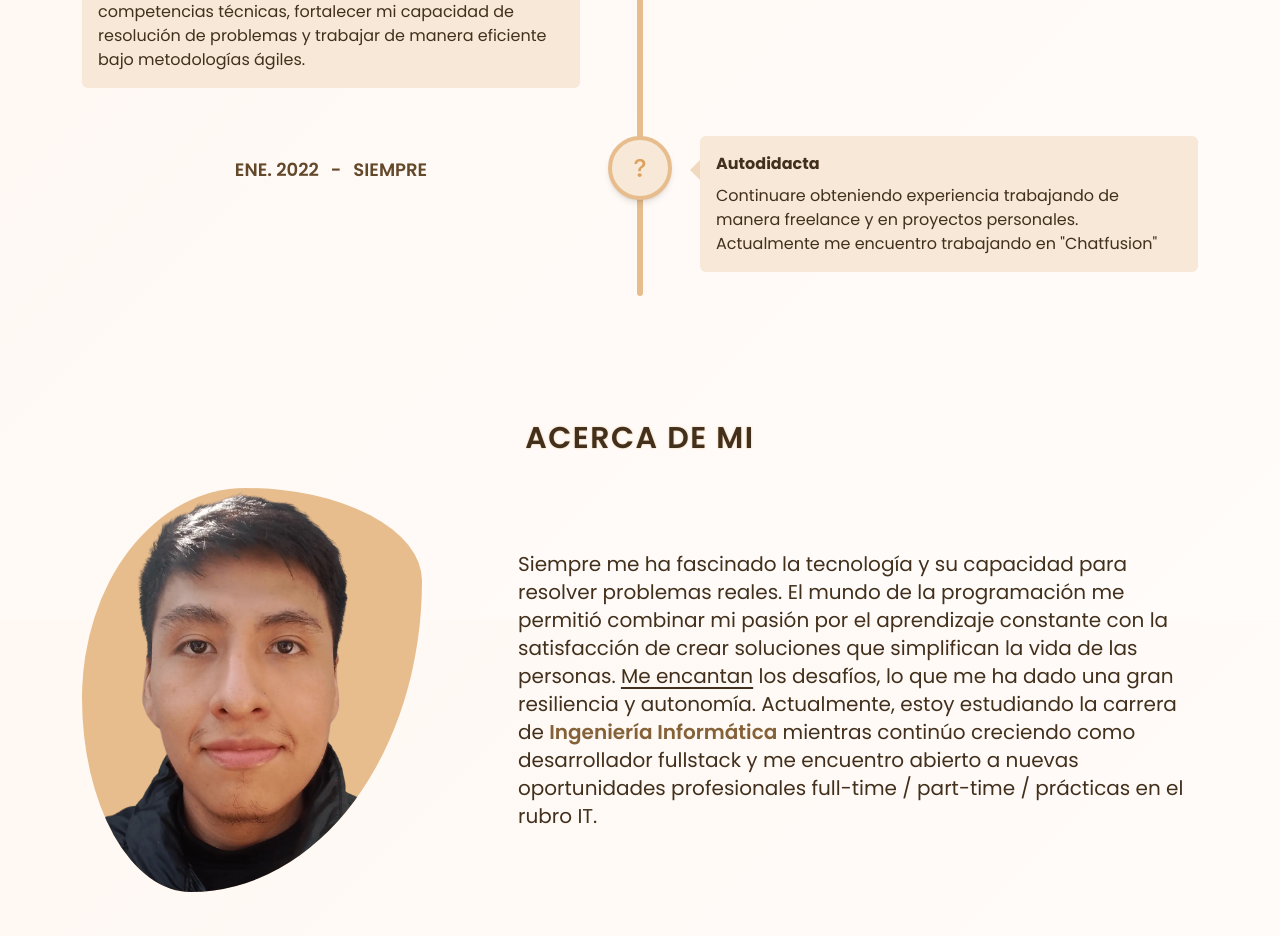
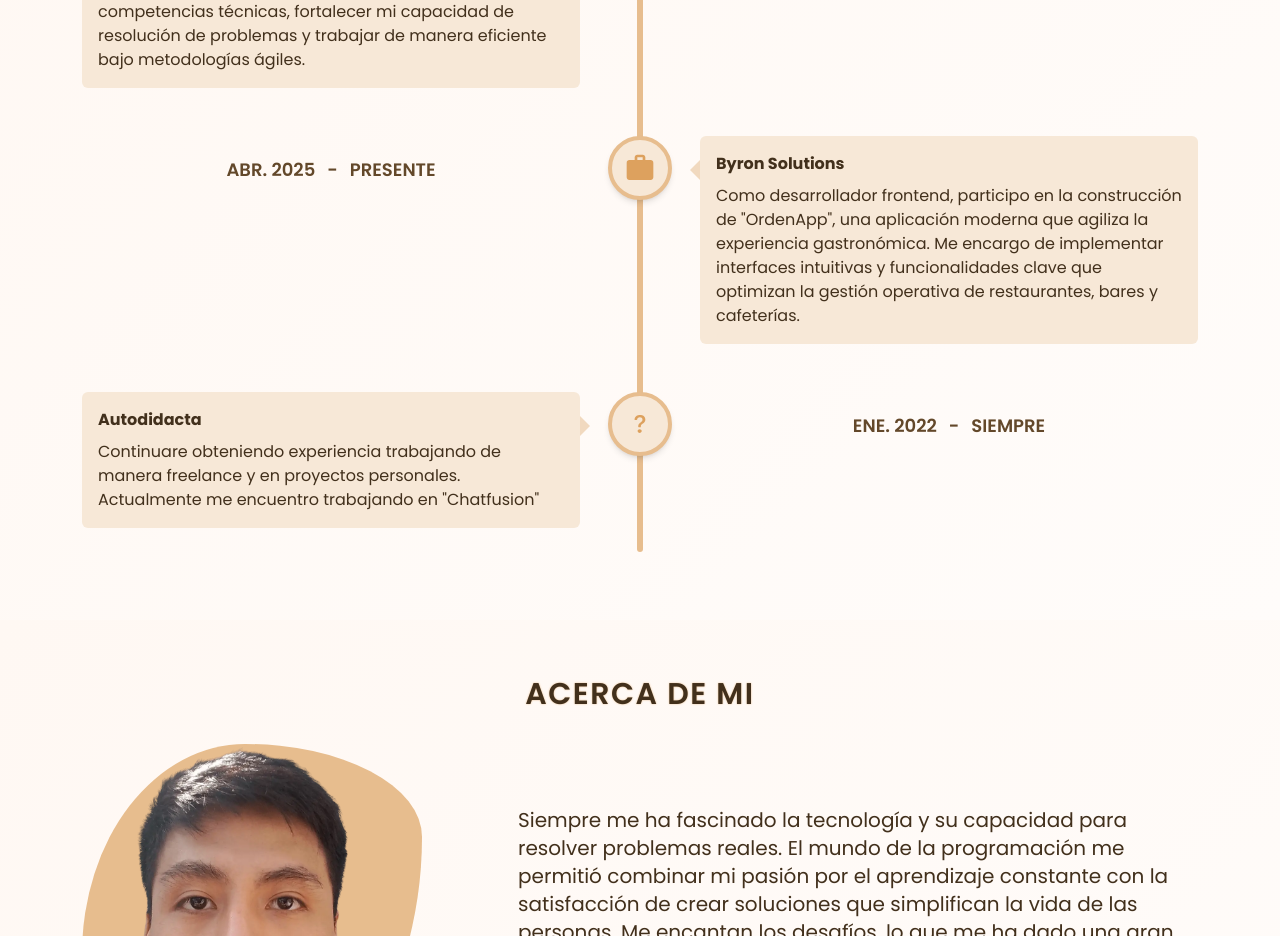
Before and after one commit to KevinMCJ/Portfolio-V2, a React (Vite) app: page / in a window 1280 px wide. Shown: the part 3380-4316 px from the top of the page. Built offline with nearby package versions, Linux system fonts and the light colour scheme.

Commit message:
chore: add new  experience

```diff
--- a/src/components/TimelineEvent.tsx
+++ b/src/components/TimelineEvent.tsx
@@ -69,12 +69,14 @@ const TimelineEvent = ({ item, isEven, index }: TimeLineEventProps) => {
 
       <motion.div
         variants={contentVariants}
-        className={`${isEven ? "lg:order-1" : "lg:order-3"} text-secondary-800 dark:text-primary-100 my-5 flex w-[21ch] justify-between gap-5 text-center text-lg font-semibold [text-shadow:_0px_1px_1px_var(--color-primary-400)] dark:[text-shadow:_0px_0px_4px_black] uppercase lg:order-1 lg:flex-1 lg:justify-center lg:gap-3 lg:self-start`}
+        className={`${isEven ? "lg:order-1" : "lg:order-3"} text-secondary-800 dark:text-primary-100 my-5 flex w-[21ch] justify-between gap-5 text-center text-lg font-semibold uppercase [text-shadow:_0px_1px_1px_var(--color-primary-400)] lg:order-1 lg:flex-1 lg:justify-center lg:gap-3 lg:self-start dark:[text-shadow:_0px_0px_4px_black]`}
       >
         <motion.span>{formatDate(item.unix_timestamp.from)}</motion.span>
         <motion.span className="hidden lg:block">-</motion.span>
         <motion.span>
-          {formatDate(item.unix_timestamp.to) || t("common.always")}
+          {item.unix_timestamp.to === null
+            ? t("common.present")
+            : formatDate(item.unix_timestamp.to) || t("common.always")}
         </motion.span>
       </motion.div>
 
--- a/src/global/types.ts
+++ b/src/global/types.ts
@@ -31,7 +31,7 @@ export interface Experience {
   company: string;
   role?: string;
   type: ExperienceType;
-  unix_timestamp: { from: number; to?: number };
+  unix_timestamp: { from: number; to?: number | null };
   description: { [key in SupportedLanguage]: string };
 }
 
--- a/src/utils/experience.json
+++ b/src/utils/experience.json
@@ -27,6 +27,19 @@
       }
     },
     {
+      "company": "Byron Solutions",
+      "role": "Desarrollador Frontend",
+      "type": "work",
+      "unix_timestamp": {
+        "from": 1744027200,
+        "to": null
+      },
+      "description": {
+        "es": "Como desarrollador frontend, participo en la construcción de \"OrdenApp\", una aplicación moderna que agiliza la experiencia gastronómica. Me encargo de implementar interfaces intuitivas y funcionalidades clave que optimizan la gestión operativa de restaurantes, bares y cafeterías.",
+        "en": "As a frontend developer, I take part in building \"OrdenApp\", a modern application that simplifies the dining experience. I’m responsible for developing intuitive interfaces and key features that enhance the operational management of restaurants, bars, and cafés."
+      }
+    },
+    {
       "company": "",
       "role": "test role 3",
       "type": "unknown",
--- a/src/utils/validators.ts
+++ b/src/utils/validators.ts
@@ -18,6 +18,7 @@ export const validateExperience = (item: any): item is Experience => {
     typeof item.unix_timestamp !== "object" ||
     typeof item.unix_timestamp.from !== "number" ||
     (item.unix_timestamp.to !== undefined &&
+      item.unix_timestamp.to !== null &&
       typeof item.unix_timestamp.to !== "number")
   ) {
     return false;
```
